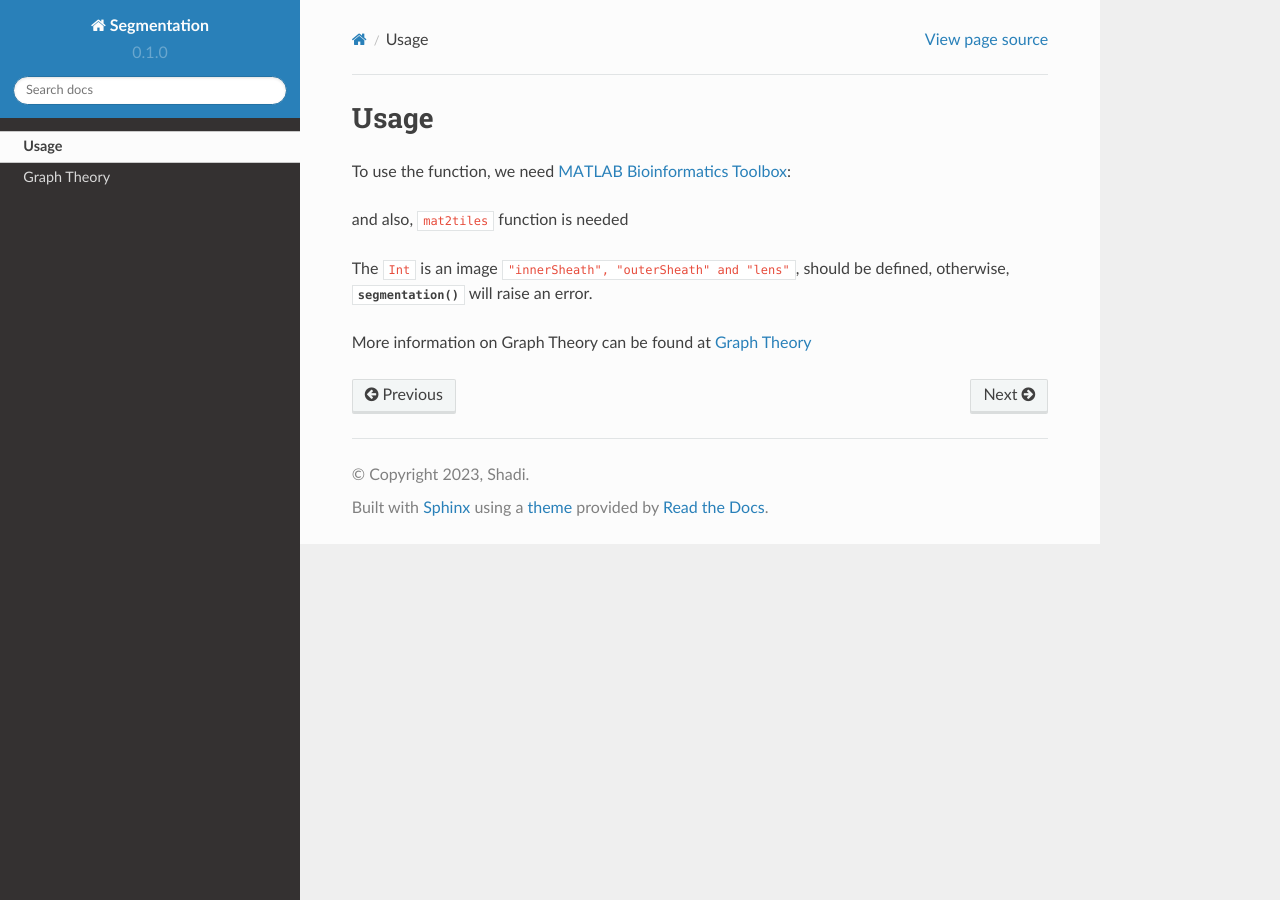
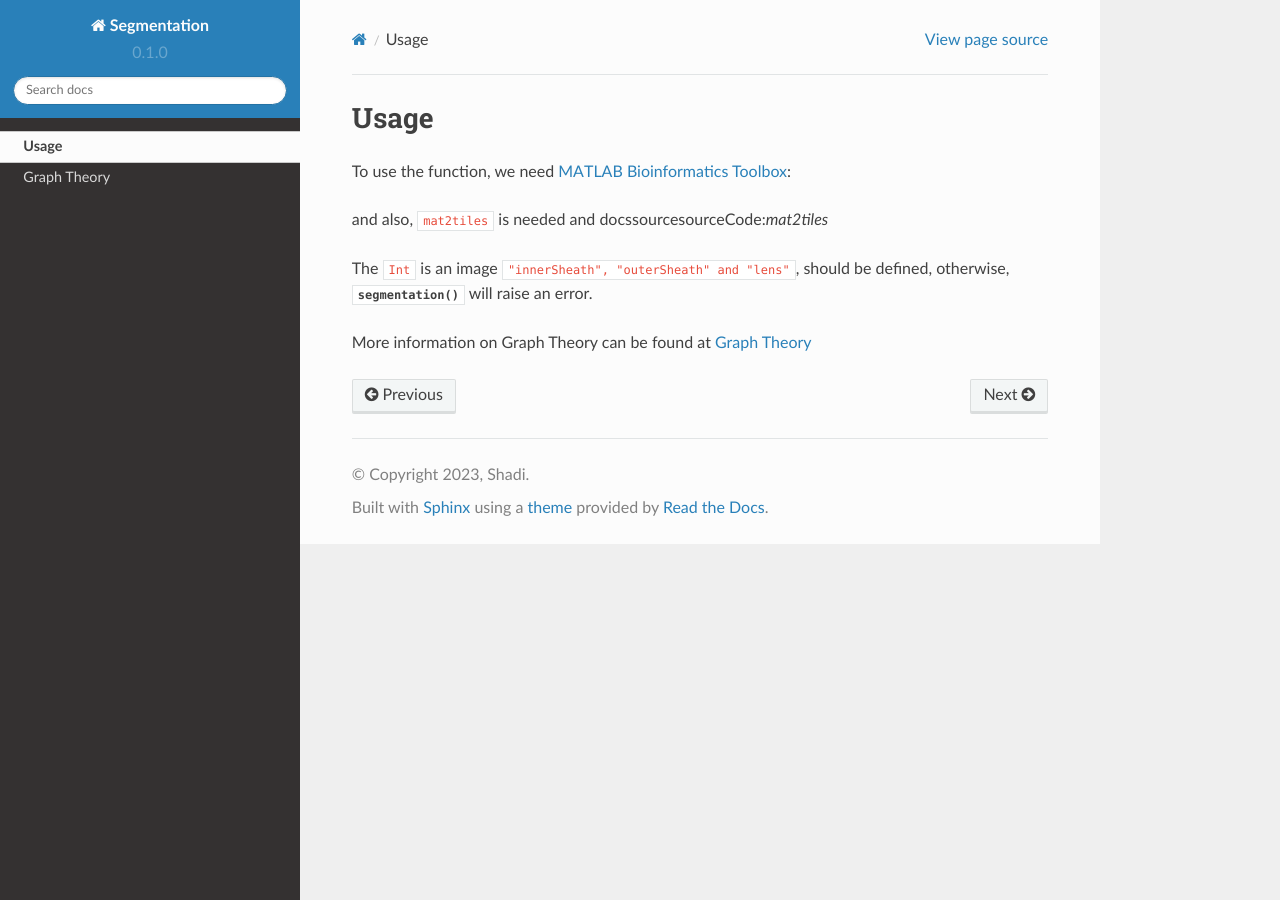
Before and after one commit to shadimasoumi/Segmentation, a Sphinx documentation site: the page built from docs/source/usage.rst, in a window 1280 px wide. Built offline with Sphinx 7.4.7 and the Read the Docs theme 2.0.0, drawn with Linux system fonts in a browser that asks for light colours; pages that are not in the unit, such as notebooks, are missing from menus; cross-references to code outside the pages are shown as plain code.

Commit message:
Update usage.rst

```diff
--- a/docs/source/usage.rst
+++ b/docs/source/usage.rst
@@ -5,7 +5,8 @@ Usage
 
 To use the function, we need `MATLAB Bioinformatics Toolbox`_:
 
-and also, ``mat2tiles`` function is needed
+and also, :sourceCode:`mat2tiles` is needed
+and docs\source\sourceCode:`mat2tiles`
 
 The ``Int`` is an image ``"innerSheath", "outerSheath" and "lens"``, should be defined, otherwise, :py:func:`segmentation`
 will raise an error.
```
